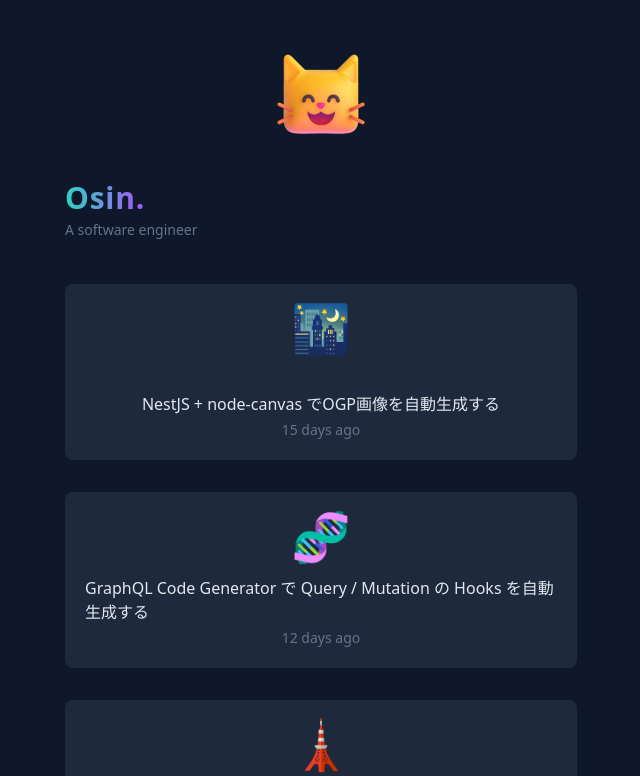
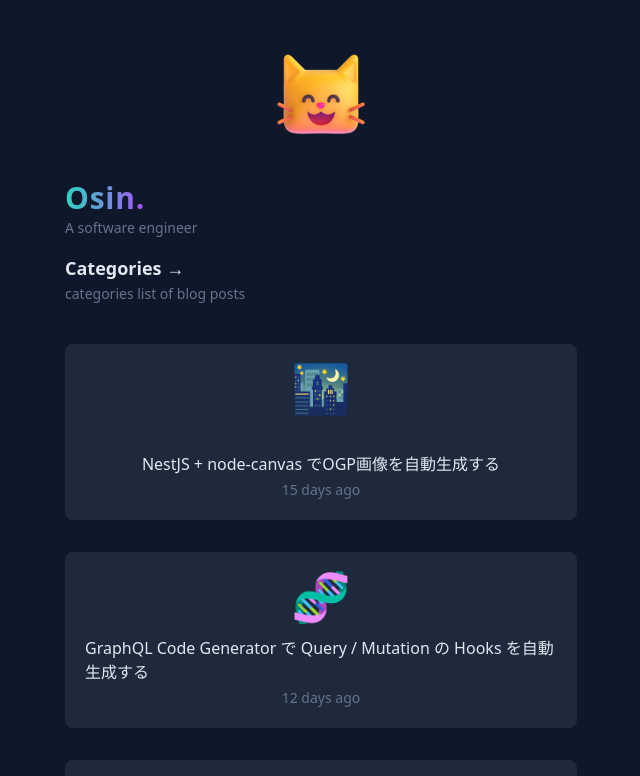
Before and after one commit to ShintaroaSuzuki/blog-osin, a Next.js app: page / in a window 1280 px wide. Shown: the top 776 px of the page, without its empty margins (319-959 px from the left). Built offline with nearby package versions, Linux system fonts and the light colour scheme.

Commit message:
[add] カテゴリーページへのリンクを作成

```diff
--- /dev/null
+++ b/components/Navigation.tsx
@@ -0,0 +1,22 @@
+import Link from "next/link";
+
+const Navigation = ({
+  title,
+  description,
+  href,
+}: {
+  title: string;
+  description: string;
+  href: string;
+}) => {
+  return (
+    <Link href={href} passHref>
+      <div className="my-4">
+        <p className="text-lg font-bold mb-0.5">{`${title} →`}</p>
+        <p className="text-sm text-slate-500">{description}</p>
+      </div>
+    </Link>
+  );
+};
+
+export default Navigation;
--- a/components/PostItem.tsx
+++ b/components/PostItem.tsx
@@ -10,8 +10,11 @@
   createdAt,
 }: { key: string } & Post) => {
   return (
-    <Link href={`/posts/${pathname}`} passHref key={key}>
-      <div className="flex flex-col justify-between items-center bg-slate-800 rounded-lg p-5 h-44 w-full">
+    <Link href={`/posts/${pathname}`} passHref>
+      <div
+        className="flex flex-col justify-between items-center bg-slate-800 rounded-lg p-5 h-44 w-full"
+        key={key}
+      >
         <span className="text-5xl">{emoji}</span>
         <div className="flex flex-col justify-center items-center gap-y-1">
           <h2 className="text-base">{title}</h2>
--- a/pages/categories/[categoryPath].tsx
+++ b/pages/categories/[categoryPath].tsx
@@ -61,7 +61,7 @@
     <>
       <Header />
       <div className="flex flex-col items-center pt-16">
-        <p className="my-8 text-2xl font-bold text-transparent bg-clip-text bg-gradient-to-r from-teal-400 to-purple-500">
+        <p className="mb-8 text-2xl font-bold text-transparent bg-clip-text bg-gradient-to-r from-teal-400 to-purple-500">
           {category}
         </p>
         <div className="w-3/4 flex flex-col items-center gap-y-8 min-h-screen">
--- a/pages/index.tsx
+++ b/pages/index.tsx
@@ -3,6 +3,7 @@
 import { getAllPosts } from "@/lib/getData";
 import { Post } from "@/types";
 import Footer from "@/components/Footer";
+import Navigation from "@/components/Navigation";
 
 export const getStaticProps = async () => {
   return {
@@ -46,14 +47,17 @@
             height={100}
           />
         </div>
-        <h1>
+        <h1 className="mb-0.5">
           <span className="text-3xl font-bold tracking-wide text-transparent bg-clip-text bg-gradient-to-r from-teal-400 to-purple-500">
             Osin.
           </span>
         </h1>
-        <p className="text-sm text-slate-500 leading-loose">
-          A software engineer
-        </p>
+        <p className="text-sm text-slate-500">A software engineer</p>
+        <Navigation
+          title="Categories"
+          description="categories list of blog posts"
+          href="/categories"
+        />
         <div className="w-full flex flex-col items-center mt-10 gap-y-8">
           {posts &&
             posts.map((post) => {
--- a/styles/globals.css
+++ b/styles/globals.css
@@ -4,6 +4,6 @@
 
 @layer base {
   html {
-    @apply bg-slate-900 text-slate-200
+    @apply bg-slate-900 text-slate-200;
   }
 }
```
